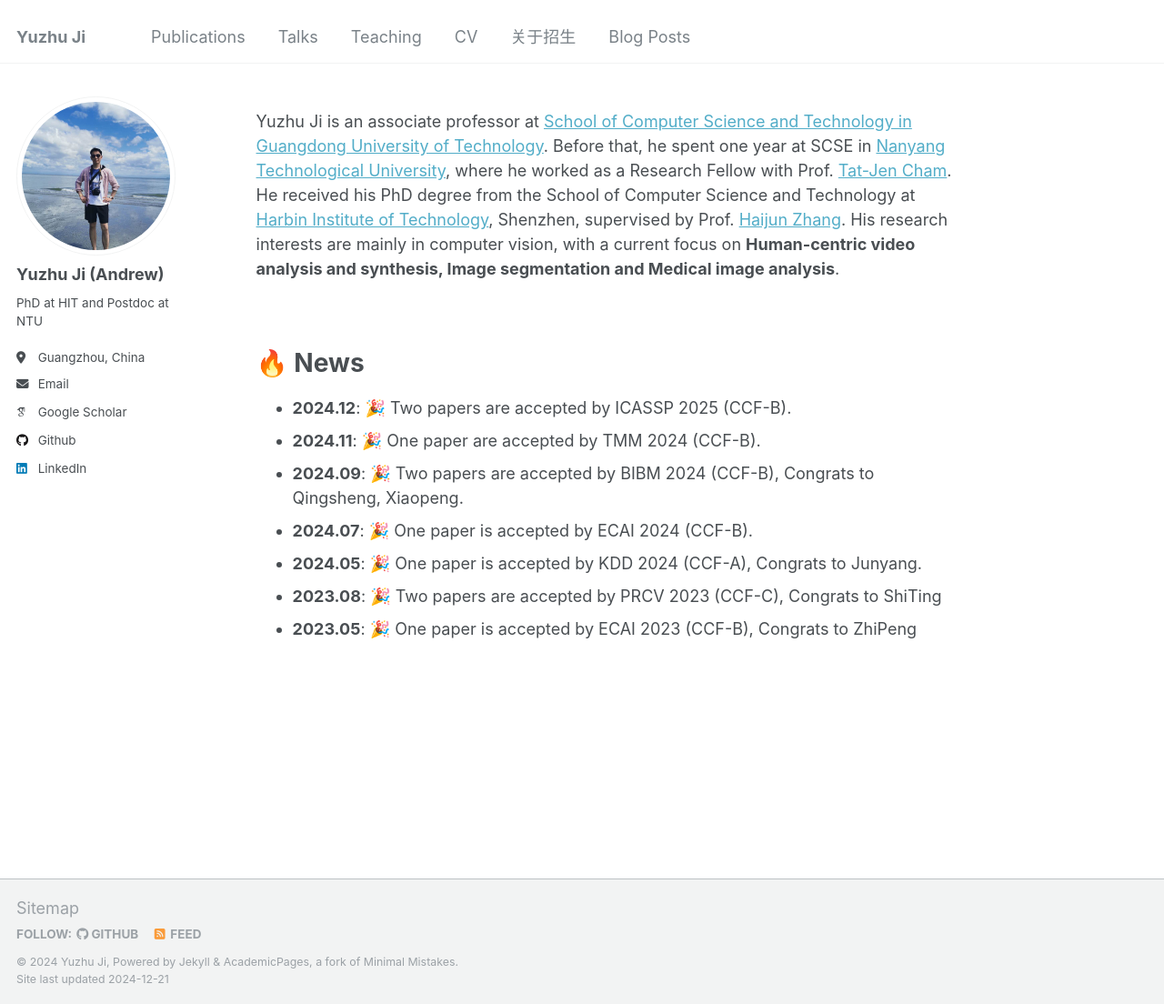
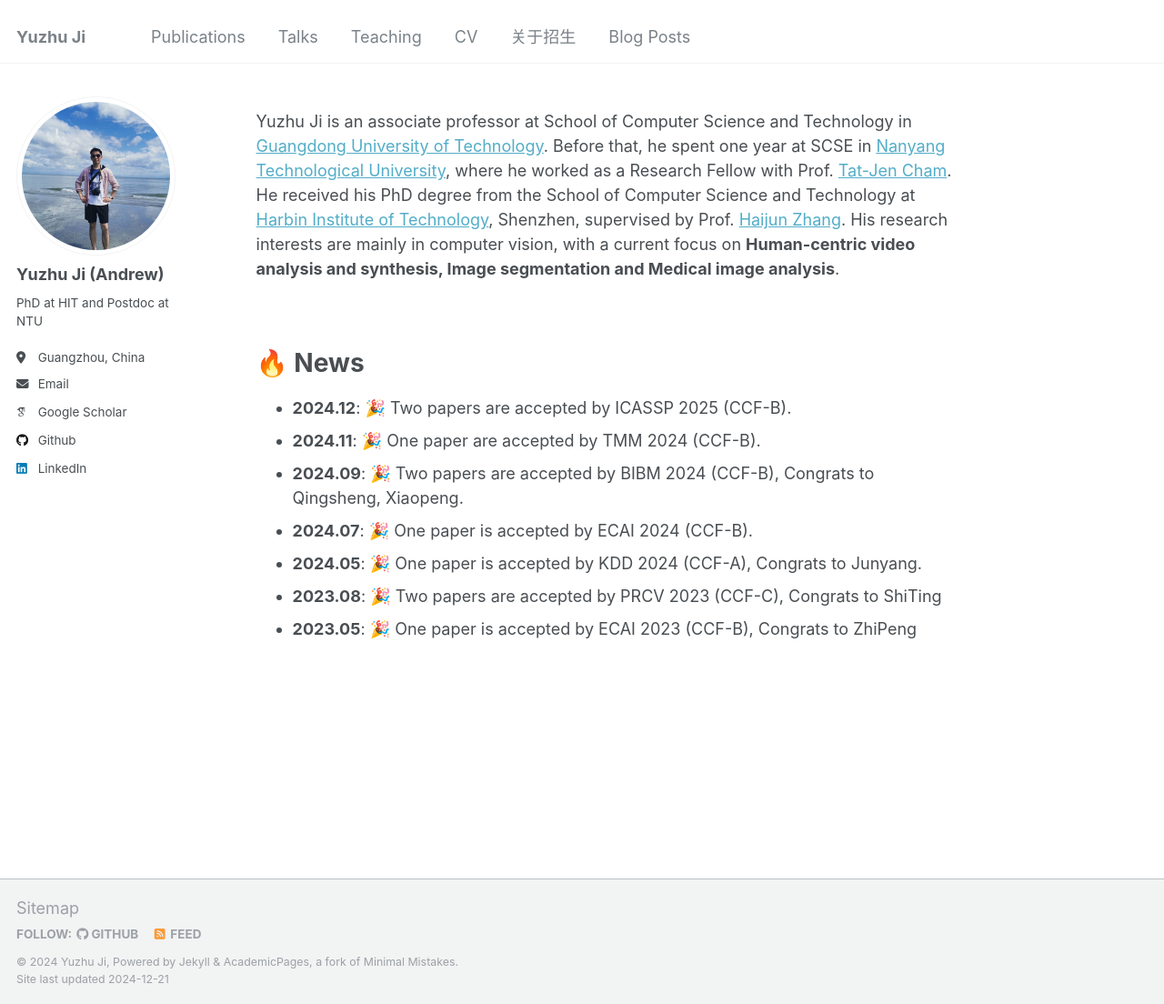
Before and after one commit to AndrewChiyz/andrewchiyz.github.io, a Jekyll site: the page built from _pages/about.md, in a window 1280 px wide and 1104 px high. Shown: the whole window at 91% size. Built offline with Jekyll 4.4.1, drawn with Linux system fonts in a browser that asks for light colours; some web fonts are replaced.

Commit message:
update: cv

```diff
--- a/_pages/about.md
+++ b/_pages/about.md
@@ -7,7 +7,7 @@ redirect_from:
   - /about.html
 ---
 
-Yuzhu Ji is an associate professor at [School of Computer Science and Technology in Guangdong University of Technology](https://cs.gdut.edu.cn/). Before that, he spent one year at SCSE in [Nanyang Technological University](https://www.ntu.edu.sg/), where he worked as a Research Fellow with Prof. [Tat-Jen Cham](https://personal.ntu.edu.sg/astjcham/bio.html). He received his PhD degree from the School of Computer Science and Technology at [Harbin Institute of Technology](http://cs.hitsz.edu.cn/), Shenzhen, supervised by Prof. [Haijun Zhang](https://www.dl2link.com/). His research interests are mainly in computer vision, with a current focus on **Human-centric video analysis and synthesis, Image segmentation and Medical image analysis**.
+Yuzhu Ji is an associate professor at School of Computer Science and Technology in [Guangdong University of Technology](https://cs.gdut.edu.cn/). Before that, he spent one year at SCSE in [Nanyang Technological University](https://www.ntu.edu.sg/), where he worked as a Research Fellow with Prof. [Tat-Jen Cham](https://personal.ntu.edu.sg/astjcham/bio.html). He received his PhD degree from the School of Computer Science and Technology at [Harbin Institute of Technology](http://cs.hitsz.edu.cn/), Shenzhen, supervised by Prof. [Haijun Zhang](https://www.dl2link.com/). His research interests are mainly in computer vision, with a current focus on **Human-centric video analysis and synthesis, Image segmentation and Medical image analysis**.
 
 <br/>
 
```
